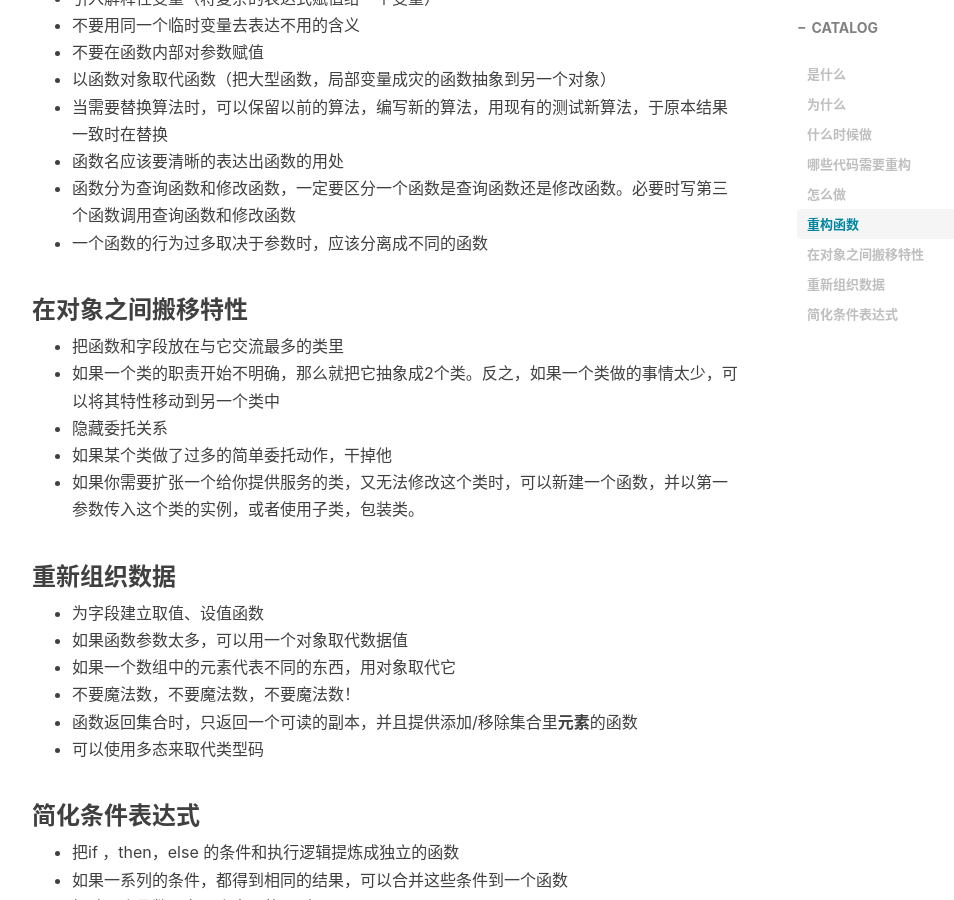
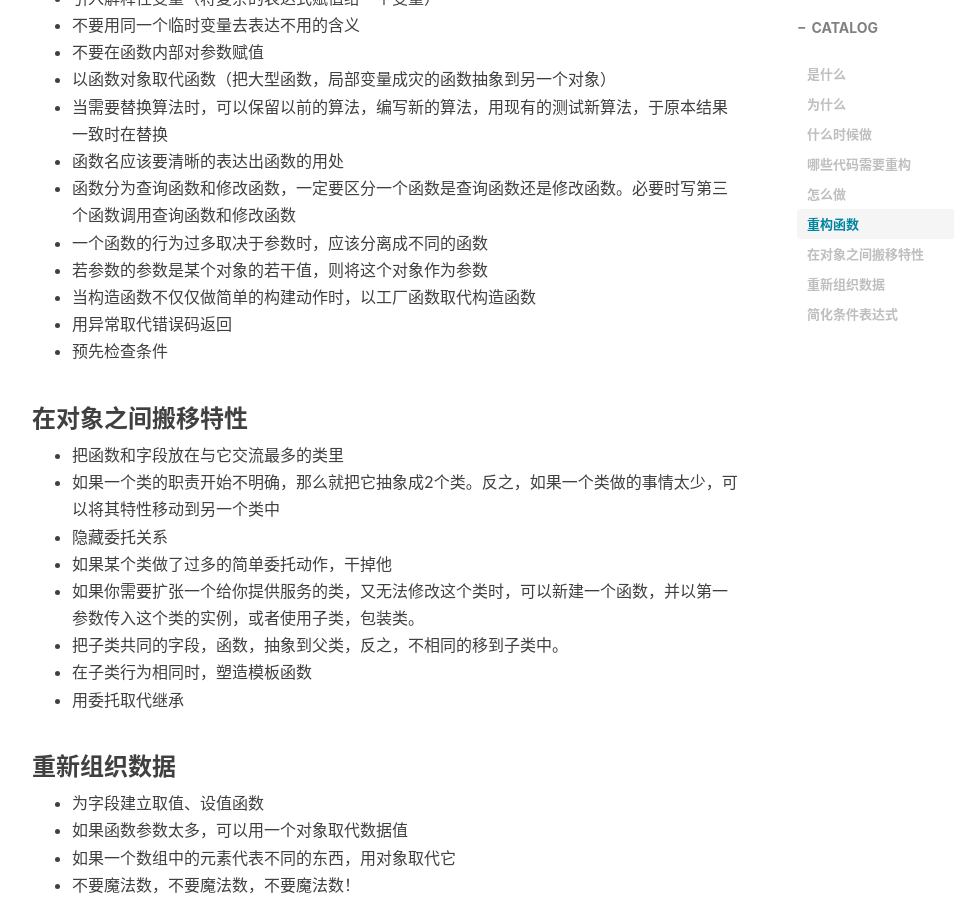
Before and after one commit to GitZW/gitzw.github.io, a Jekyll site: the page built from _posts/2018-11-16-《重构 改善既有代码的设计》读书笔记.md, in a window 1280 px wide and 900 px high, scrolled down 2564 px. Shown: the whole window, without its empty margins (233-1187 px from the left). Built offline with Jekyll 4.4.1, drawn with Linux system fonts in a browser that asks for light colours; nearby versions of some CDN libraries; comment, search, counter and statistics services are not loaded.

Commit message:
Update 2018-11-16-《重构 改善既有代码的设计》读书笔记.md

```diff
--- a/_posts/2018-11-16-《重构 改善既有代码的设计》读书笔记.md
+++ b/_posts/2018-11-16-《重构 改善既有代码的设计》读书笔记.md
@@ -92,8 +92,10 @@ tags:
 * 函数名应该要清晰的表达出函数的用处
 * 函数分为查询函数和修改函数，一定要区分一个函数是查询函数还是修改函数。必要时写第三个函数调用查询函数和修改函数
 * 一个函数的行为过多取决于参数时，应该分离成不同的函数
-
-
+* 若参数的参数是某个对象的若干值，则将这个对象作为参数
+* 当构造函数不仅仅做简单的构建动作时，以工厂函数取代构造函数
+* 用异常取代错误码返回
+* 预先检查条件
 
 
 ### 在对象之间搬移特性
@@ -102,6 +104,11 @@ tags:
 * 隐藏委托关系
 * 如果某个类做了过多的简单委托动作，干掉他
 * 如果你需要扩张一个给你提供服务的类，又无法修改这个类时，可以新建一个函数，并以第一参数传入这个类的实例，或者使用子类，包装类。
+* 把子类共同的字段，函数，抽象到父类，反之，不相同的移到子类中。
+* 在子类行为相同时，塑造模板函数
+* 用委托取代继承
+
+
 
 ### 重新组织数据
 * 为字段建立取值、设值函数
```
